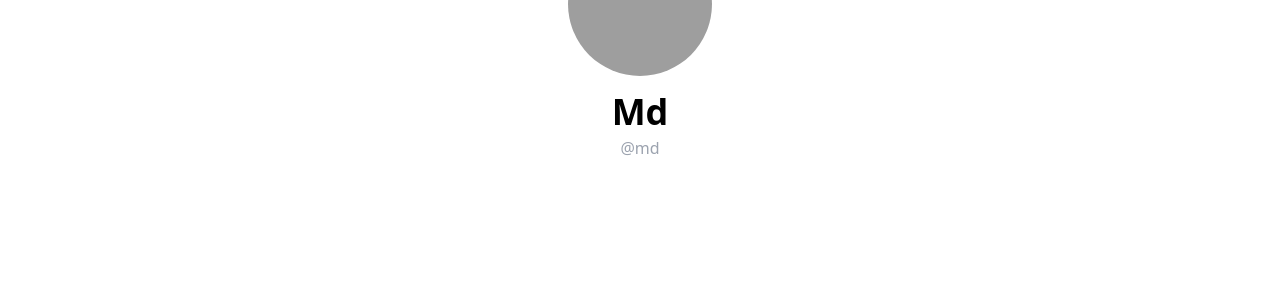
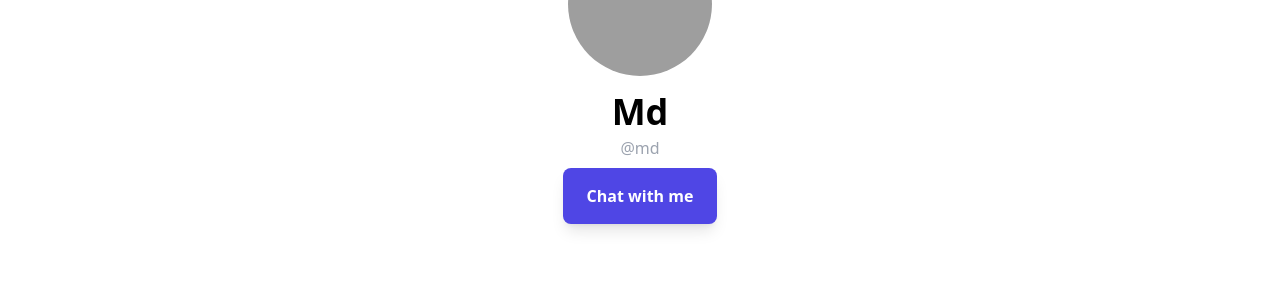
Before and after one commit to MdJiyaulHaq/ChitChat, a Django app: a page that uses a_users/templates/a_users/profile.html in a window 1280 px wide. Shown: the part 228-528 px from the top of the page. Run offline with Django 5.2, Linux system fonts and the light colour scheme; data comes from the database, SQL or seed files in the repository; parts of the project's set-up code (start-up, migrations or seed data) failed here and were passed over; some libraries are stand-ins or nearby versions; grey boxes are pictures that could not be loaded.

Commit message:
update urls.py and profile.html

```diff
--- a/a_rtchat/urls.py
+++ b/a_rtchat/urls.py
@@ -1,9 +1,9 @@
-
-
 from django.urls import path, include
 
 from .views import *
 
 urlpatterns = [
-    path('', chat_view, name='home')
+    path("", chat_view, name="home"),
+    path("chat/<username>", get_or_create_chatroom, name="start-chat"),
+    path("chat/room/<chatroom_name>", chat_view, name="chatroom"),
 ]
--- a/a_users/templates/a_users/profile.html
+++ b/a_users/templates/a_users/profile.html
@@ -10,6 +10,9 @@
         {% if profile.info %}
         <div class="mt-8 hyphens-auto">{{ profile.info|linebreaksbr }}</div>
         {% endif %}
+        {% if profile.user != user %}
+        <a class="button" href="{% url 'start-chat' profile.user.username %}">Chat with me</a>
+        {% endif %}
     </div>
 </div>
 
```
